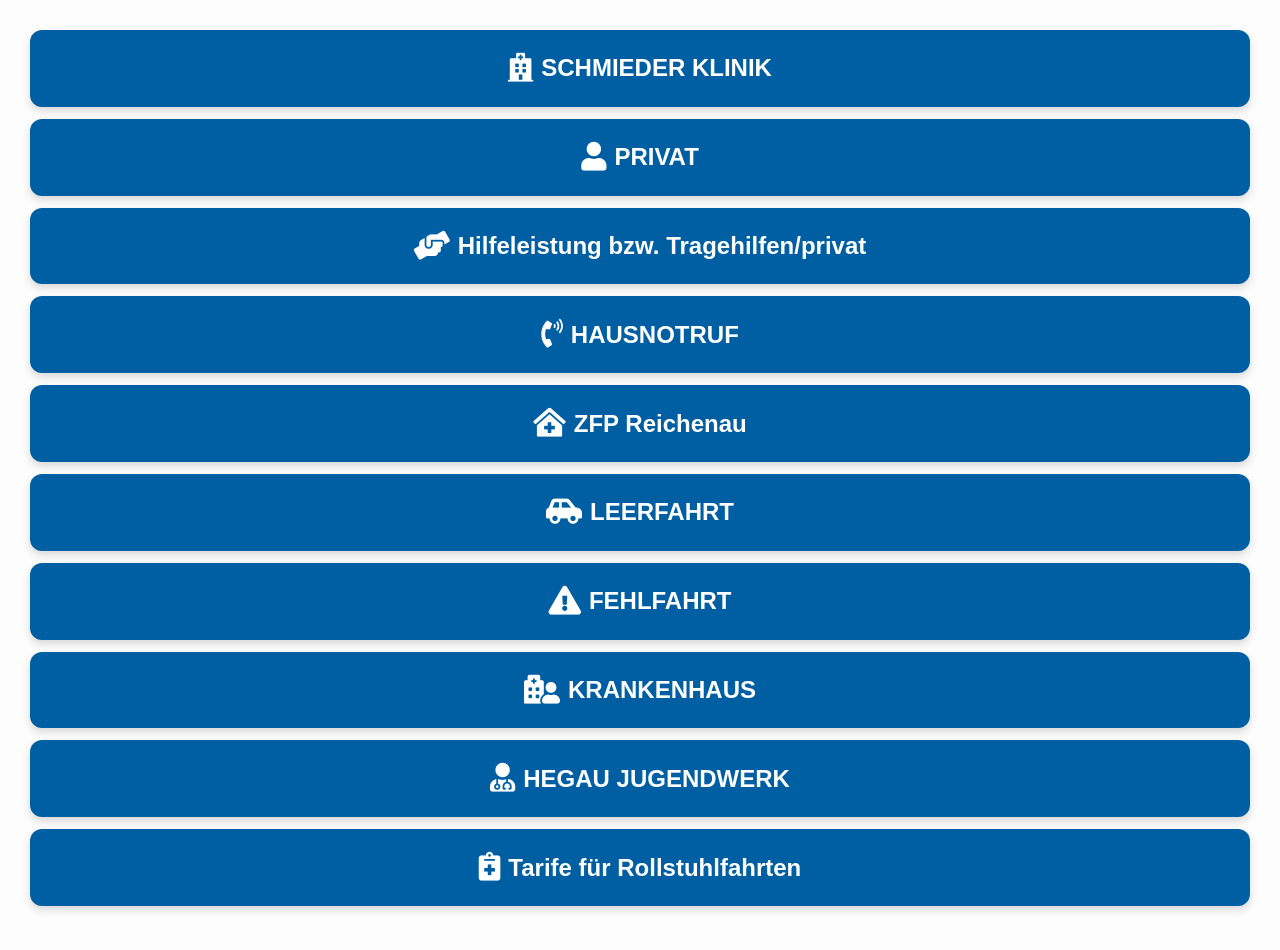
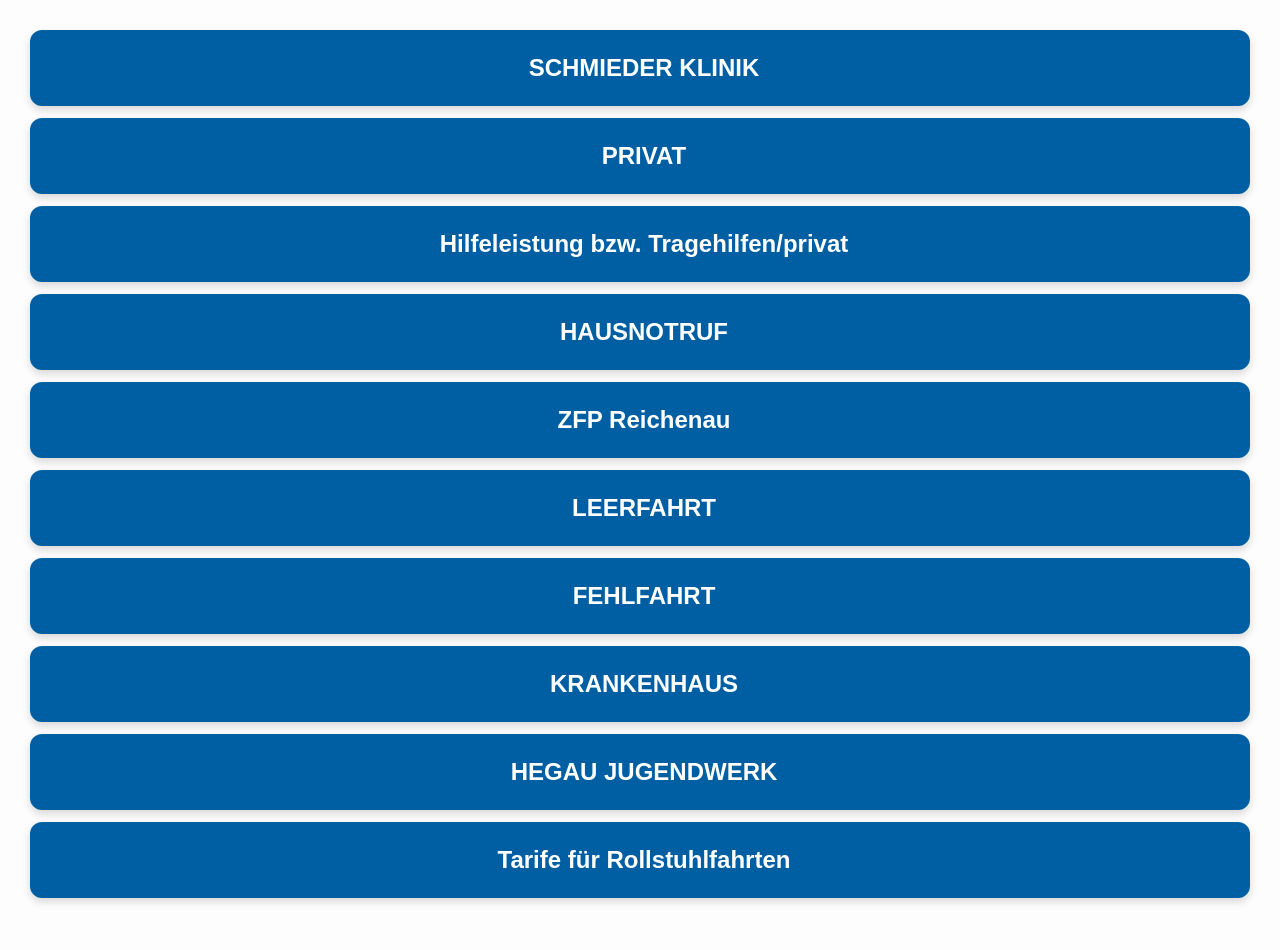
Before and after one commit to Deuschland/TARIF20, a plain HTML site: page index.html in a window 1280 px wide. Drawn offline with Linux system fonts and the light colour scheme.

Commit message:
Add files via upload

```diff
--- a/index.html
+++ b/index.html
@@ -9,8 +9,7 @@
   <link rel="manifest" href="manifest.json">
   <meta name="theme-color" content="#0077cc">
 
-  <!-- Підключення Font Awesome з CDN (працює тільки онлайн) -->
-  <link rel="stylesheet" href="https://use.fontawesome.com/releases/v5.15.4/css/all.css">
+
 </head>
 <body>
 
--- a/script.js
+++ b/script.js
@@ -1,17 +1,16 @@
 // Єдина константа з усіма ключами
 const FIELDS = [
-  "Name",
-  "Kostenträger-Nr.",
-  "Kostenträger - Name / Ort",
-  "Von Objekt / Ort",
-  "Nach Objekt / Ort",
-  "Zusatzfeld",
-  "Tarif",
-  "Statistik",
-  "Zusatztext für Rechnung"
+  "Name",                  // [0]
+  "Kostenträger-Nr.",      // [1]
+  "Kostenträger - Name / Ort", // [2]
+  "Von Objekt / Ort",      // [3]
+  "Nach Objekt / Ort",     // [4]
+  "Zusatzfeld",            // [5]
+  "Tarif",                 // [6]
+  "Statistik",             // [7]
+  "Zusatztext für Rechnung"// [8]
 ];
 
-// Єдина структура з усіма даними
 const categories = {
   "SCHMIEDER KLINIK": {
     icon: "fa-hospital",
@@ -27,9 +26,9 @@
       [FIELDS[8]]: ""
     },
     subOptions: [
-      { label: "3 - Tragestuhl", [FIELDS[7]]: "9211", icon: "" },
-      { label: "4 - gehfähig", [FIELDS[7]]: "9111", icon: "fa-person-walking" },
-      { label: "5 - Rollstuhl", [FIELDS[7]]: "9711", icon: "fa-wheelchair-move" }
+      { label: "3 - Tragestuhl", [FIELDS[6]]: "9211", icon: "" },
+      { label: "4 - gehfähig", [FIELDS[6]]: "9111", icon: "fa-person-walking" },
+      { label: "5 - Rollstuhl", [FIELDS[6]]: "9711", icon: "fa-wheelchair-move" }
     ]
   },
   "PRIVAT": {
@@ -41,8 +40,8 @@
       [FIELDS[3]]: "WHG",
       [FIELDS[4]]: "",
       [FIELDS[5]]: "",
-      [FIELDS[6]]: "",
-      [FIELDS[7]]: "6600",
+      [FIELDS[6]]: "6600",
+      [FIELDS[7]]: "",
       [FIELDS[8]]: ""
     }
   },
@@ -54,9 +53,9 @@
       [FIELDS[2]]: "Hilfeleistung bzw. Tragehilfen/privat",
       [FIELDS[3]]: "4204",
       [FIELDS[4]]: "WHG",
-      [FIELDS[5]]: "93",
-      [FIELDS[6]]: "",
-      [FIELDS[7]]: "2800",
+      [FIELDS[5]]: "",
+      [FIELDS[6]]: "2800",   // Tarif
+      [FIELDS[7]]: "93",     // Statistik
       [FIELDS[8]]: "HOCH HELFEN"
     }
   },
@@ -68,9 +67,9 @@
       [FIELDS[2]]: "HAUSNOTRUF",
       [FIELDS[3]]: "4204",
       [FIELDS[4]]: "WHG",
-      [FIELDS[5]]: "89",
-      [FIELDS[6]]: "8",
-      [FIELDS[7]]: "8609",
+      [FIELDS[5]]: "8",     // Zusatzfeld
+      [FIELDS[6]]: "8609",  // Tarif
+      [FIELDS[7]]: "89",    // Statistik
       [FIELDS[8]]: "HNR NR._ _ _ _ _"
     }
   },
@@ -83,8 +82,8 @@
       [FIELDS[3]]: "ZFP ST. 92",
       [FIELDS[4]]: "",
       [FIELDS[5]]: "",
-      [FIELDS[6]]: "",
-      [FIELDS[7]]: "9301",
+      [FIELDS[6]]: "9301",  // Tarif
+      [FIELDS[7]]: "",
       [FIELDS[8]]: ""
     }
   },
@@ -96,9 +95,9 @@
       [FIELDS[2]]: "LEERFAHRT",
       [FIELDS[3]]: "4204",
       [FIELDS[4]]: "4202 / 4203 / 4205 / 4206",
-      [FIELDS[5]]: "91",
-      [FIELDS[6]]: "7",
-      [FIELDS[7]]: "Kein",
+      [FIELDS[5]]: "7",     // Zusatzfeld
+      [FIELDS[6]]: "Kein",  // Tarif
+      [FIELDS[7]]: "91",    // Statistik
       [FIELDS[8]]: ""
     }
   },
@@ -110,9 +109,9 @@
       [FIELDS[2]]: "LEERFAHRT",
       [FIELDS[3]]: "4204",
       [FIELDS[4]]: "",
-      [FIELDS[5]]: "81",
-      [FIELDS[6]]: "6",
-      [FIELDS[7]]: "Kein",
+      [FIELDS[5]]: "6",     // Zusatzfeld
+      [FIELDS[6]]: "Kein",  // Tarif
+      [FIELDS[7]]: "81",    // Statistik
       [FIELDS[8]]: ""
     }
   },
@@ -124,30 +123,34 @@
         [FIELDS[2]]: "KH - KONSTANZ",
         [FIELDS[3]]: "ZNA MED KONSTANZ",
         [FIELDS[4]]: "ZNA MED SINGEN",
-	  [FIELDS[5]]: "21",
+        [FIELDS[7]]: "21",      // Statistik
         [FIELDS[1]]: "1203",
-	  [FIELDS[7]]: "9201", icon: "fa-hospital" },
+        [FIELDS[6]]: "9101",    // Tarif
+        icon: "fa-hospital" },
       { label: "DR. ZWICKER",
         [FIELDS[2]]: "KH - KN",
         [FIELDS[3]]: "PO3",
         [FIELDS[4]]: "ZWICKER",
-	  [FIELDS[5]]: "23 / 24",
+        [FIELDS[7]]: "23 / 24", // Statistik
         [FIELDS[1]]: "1203",
-	  [FIELDS[7]]: "9101", icon: "fa-user-doctor" },
+        [FIELDS[6]]: "9101",    // Tarif
+        icon: "fa-user-doctor" },
       { label: "KH - SINGEN",
         [FIELDS[2]]: "KH - SINGEN",
         [FIELDS[3]]: "ZNA MED SINGEN",
         [FIELDS[4]]: "ZNA MED KONSTANZ",
-	  [FIELDS[5]]: "21",
+        [FIELDS[7]]: "21",      // Statistik
         [FIELDS[1]]: "3214",
-	  [FIELDS[7]]: "9201", icon: "fa-hospital" },
+        [FIELDS[6]]: "9201",    // Tarif
+        icon: "fa-hospital" },
       { label: "KH - STOCKACH",
         [FIELDS[2]]: "KH - STOCKACH",
         [FIELDS[3]]: "ZNA MED STOCKACH",
         [FIELDS[4]]: "ZNA MED KONSTANZ",
-	  [FIELDS[5]]: "21",
+        [FIELDS[7]]: "21",      // Statistik
         [FIELDS[1]]: "3151",
-	  [FIELDS[7]]: "9301", icon: "fa-hospital" }
+        [FIELDS[6]]: "9301",    // Tarif
+        icon: "fa-hospital" }
     ]
   },
   "HEGAU JUGENDWERK": {
@@ -159,8 +162,8 @@
       [FIELDS[3]]: "",
       [FIELDS[4]]: "",
       [FIELDS[5]]: "",
-      [FIELDS[6]]: "",
-      [FIELDS[7]]: "9201",
+      [FIELDS[6]]: "9201",  // Tarif
+      [FIELDS[7]]: "",
       [FIELDS[8]]: ""
     }
   },
@@ -168,13 +171,13 @@
     icon: "fa-notes-medical",
     data: Object.fromEntries(FIELDS.map(f => [f, ""])),
     subOptions: [
-      { label: "DAK", [FIELDS[2]]: "DAK", [FIELDS[1]]: "600", [FIELDS[7]]: "7611", icon: "fa-wheelchair" },
-       { label: "TK", [FIELDS[2]]: "TK", [FIELDS[1]]: "163", [FIELDS[7]]: "7611", icon: "fa-wheelchair" },
-      { label: "BEK", [FIELDS[2]]: "BEK", [FIELDS[1]]: "748", [FIELDS[7]]: "7611", icon: "fa-wheelchair" },
-      { label: "KKH", [FIELDS[2]]: "KKH", [FIELDS[1]]: "590", [FIELDS[7]]: "7611", icon: "fa-wheelchair" },
-      { label: "hkk", [FIELDS[2]]: "hkk", [FIELDS[1]]: "1602", [FIELDS[7]]: "7611", icon: "fa-wheelchair" },
-      { label: "HEK", [FIELDS[2]]: "HEK", [FIELDS[1]]: "175", [FIELDS[7]]: "7611", icon: "fa-wheelchair" },
-      { label: "IKK", [FIELDS[2]]: "IKK", [FIELDS[1]]: "1770", [FIELDS[7]]: "7621", icon: "fa-wheelchair" }
+      { label: "DAK", [FIELDS[2]]: "DAK", [FIELDS[1]]: "600",  [FIELDS[6]]: "7611", icon: "fa-wheelchair" },
+      { label: "TK",  [FIELDS[2]]: "TK",  [FIELDS[1]]: "163",  [FIELDS[6]]: "7611", icon: "fa-wheelchair" },
+      { label: "BEK", [FIELDS[2]]: "BEK", [FIELDS[1]]: "748",  [FIELDS[6]]: "7611", icon: "fa-wheelchair" },
+      { label: "KKH", [FIELDS[2]]: "KKH", [FIELDS[1]]: "590",  [FIELDS[6]]: "7611", icon: "fa-wheelchair" },
+      { label: "hkk", [FIELDS[2]]: "hkk", [FIELDS[1]]: "1602", [FIELDS[6]]: "7611", icon: "fa-wheelchair" },
+      { label: "HEK", [FIELDS[2]]: "HEK", [FIELDS[1]]: "175",  [FIELDS[6]]: "7611", icon: "fa-wheelchair" },
+      { label: "IKK", [FIELDS[2]]: "IKK", [FIELDS[1]]: "1770", [FIELDS[6]]: "7621", icon: "fa-wheelchair" }
     ]
   }
 };
@@ -237,7 +240,13 @@
     FIELDS
       .filter(f => entry[f] && String(entry[f]).trim() !== "")
       .map(f => {
-        const extraClass = (f === FIELDS[1] || f === FIELDS[7]) ? "highlight" : "";
+        let extraClass = "";
+        if (f === FIELDS[1] || f === FIELDS[6]) {
+          extraClass = "highlight";   // підсвічуємо Kostenträger-Nr. і Tarif
+        }
+        if (f === FIELDS[5] || f === FIELDS[7]) {
+          extraClass = "gros";        // підсвічуємо Zusatzfeld і Statistik
+        }
         return `<div class="row">
                   <div class="label">${f}</div>
                   <div class="value ${extraClass}">${entry[f]}</div>
@@ -274,7 +283,6 @@
 // Реєстрація Service Worker і повідомлення про оновлення
 if ('serviceWorker' in navigator) {
   navigator.serviceWorker.register('/service-worker.js');
-
   navigator.serviceWorker.addEventListener('message', event => {
     if (event.data && event.data.type === 'NEW_VERSION_AVAILABLE') {
       if (confirm('Доступна нова версія — оновити?')) {
--- a/style.css
+++ b/style.css
@@ -6,6 +6,7 @@
   --color-selected: #ff9800;
   --color-sub-selected: #f48fb1;
   --color-highlight: #e91e63;
+  --color-gros: #005fa3;
   --color-reset: #4CAF50;
   --color-reset-hover: #45a049;
   --shadow-sm: 0 2px 6px rgba(0, 0, 0, 0.2);
@@ -115,6 +116,11 @@
   color: var(--color-highlight);
 }
 
+.value.gros {
+  font-size: 1.4em;
+  color: var(--color-gros);
+}
+
 #reset-container {
   position: fixed;
   bottom: 20px;
@@ -126,6 +132,8 @@
 }
 
 #reset-button {
+  width: calc(100vw - 40px);
+  justify-content: center;
   background-color: var(--color-reset);
   color: #fff;
   box-shadow: 0 4px 10px rgba(0,0,0,0.2);
@@ -137,9 +145,11 @@
   transition: background-color 0.3s ease, transform 0.2s ease;
 }
 
+
 #reset-button:hover {
+  display: flex;
   background-color: var(--color-reset-hover);
-  transform: scale(1.05);
+  transform: scaleY(1.05);
 }
 
 #reset-button:active {
```
Lines whose indentation alone changed are shown as unchanged.
